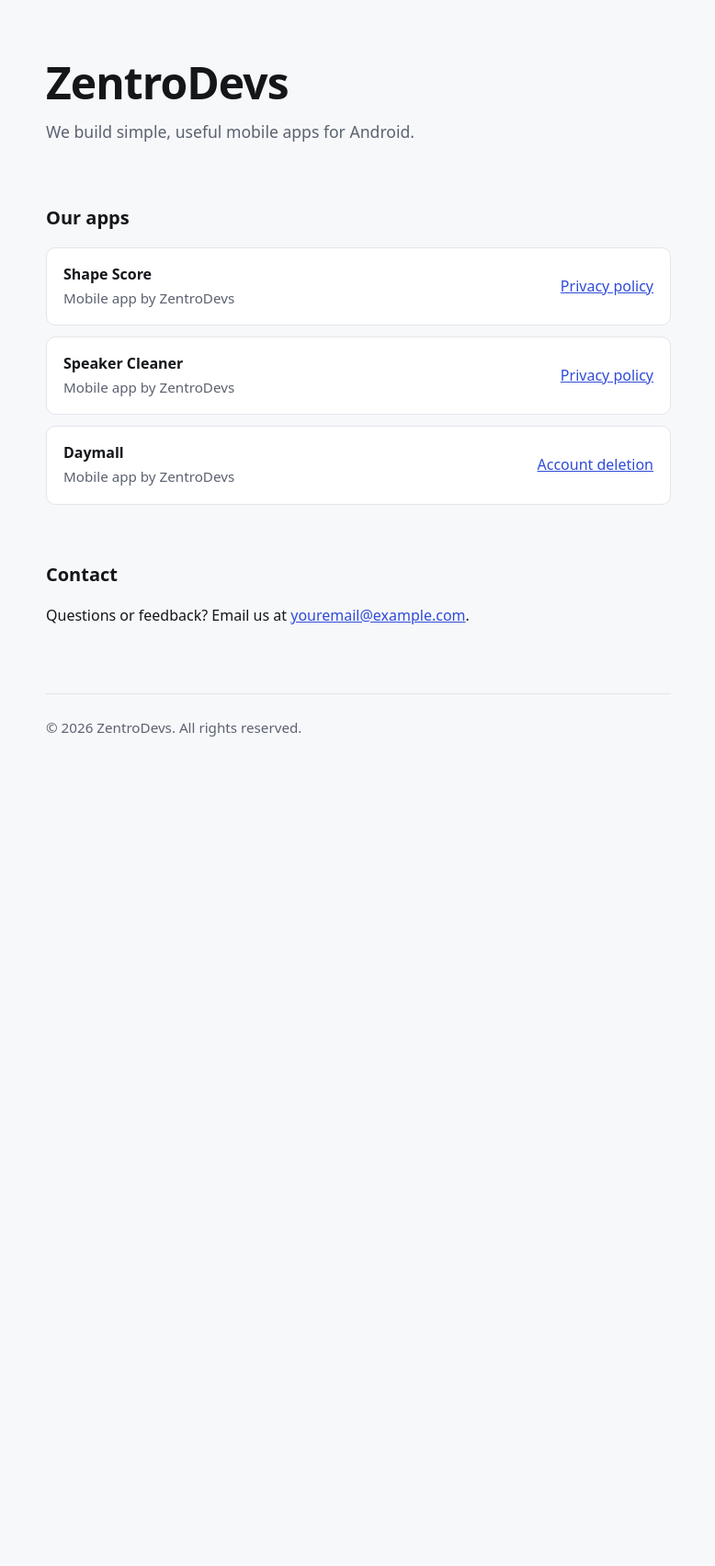
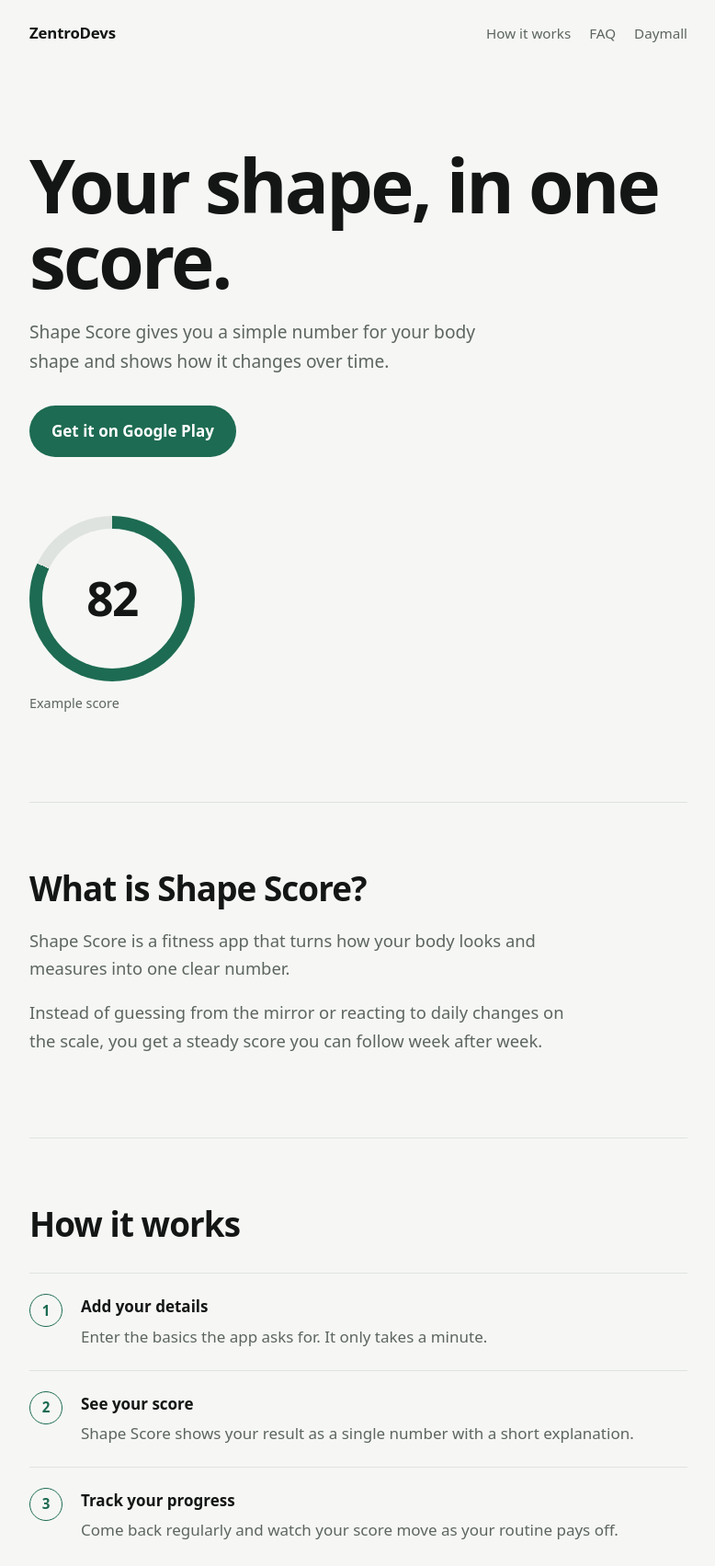
Before and after one commit to ZentroDevs/zentrodevs.github.io, a plain HTML site: page index.html in a window 1280 px wide. Shown: the top 1703 px of the page at 92% size, without its empty margins (250-1028 px from the left). Before the commit the page ends 851 px from the top, so only its background shows below. Drawn offline with Linux system fonts and the light colour scheme.

Commit message:
Update index.html

```diff
--- a/index.html
+++ b/index.html
@@ -3,97 +3,174 @@
 <head>
 <meta charset="utf-8">
 <meta name="viewport" content="width=device-width, initial-scale=1">
-<title>ZentroDevs – Mobile apps</title>
-<meta name="description" content="ZentroDevs builds simple, useful mobile apps.">
+<title>ZentroDevs – Shape Score and Daymall</title>
+<meta name="description" content="Shape Score gives you one clear score for your body shape and tracks how it changes. By ZentroDevs.">
 <style>
   :root {
-    --bg: #f7f8fa;
+    --bg: #f6f7f5;
     --surface: #ffffff;
-    --text: #14161a;
-    --muted: #5b6270;
-    --line: #e2e5ea;
-    --accent: #2f4bd8;
+    --text: #131614;
+    --muted: #5d655f;
+    --line: #dfe3df;
+    --accent: #1d6b52;
+    --accent-ink: #ffffff;
   }
   @media (prefers-color-scheme: dark) {
     :root {
-      --bg: #101216;
-      --surface: #181b21;
-      --text: #eceef2;
-      --muted: #9aa1ae;
-      --line: #2a2e37;
-      --accent: #8ea2ff;
+      --bg: #0f1210;
+      --surface: #161a17;
+      --text: #eef1ee;
+      --muted: #98a19a;
+      --line: #262c27;
+      --accent: #5fd3a8;
+      --accent-ink: #08130e;
     }
   }
   * { box-sizing: border-box; }
+  html { scroll-behavior: smooth; }
+  @media (prefers-reduced-motion: reduce) { html { scroll-behavior: auto; } }
   body {
-    margin: 0;
-    background: var(--bg);
-    color: var(--text);
+    margin: 0; background: var(--bg); color: var(--text);
     font-family: system-ui, -apple-system, "Segoe UI", Roboto, Arial, sans-serif;
-    line-height: 1.6;
+    line-height: 1.65; font-size: 17px;
   }
-  .wrap { max-width: 720px; margin: 0 auto; padding: 0 20px; }
-  header { padding: 64px 0 40px; }
-  h1 { font-size: clamp(2rem, 6vw, 3rem); line-height: 1.1; margin: 0 0 12px; letter-spacing: -0.02em; }
-  header p { color: var(--muted); font-size: 1.1rem; margin: 0; max-width: 52ch; }
-  h2 { font-size: 1.25rem; margin: 0 0 16px; }
-  section { padding: 24px 0; }
-  .app {
-    display: flex; justify-content: space-between; align-items: center; gap: 16px;
-    background: var(--surface); border: 1px solid var(--line); border-radius: 10px;
-    padding: 16px 18px; margin-bottom: 12px;
+  .wrap { max-width: 760px; margin: 0 auto; padding: 0 22px; }
+  a { color: var(--accent); }
+  a:focus-visible, summary:focus-visible { outline: 2px solid var(--accent); outline-offset: 3px; }
+
+  nav { display: flex; justify-content: space-between; align-items: center; padding: 22px 0; }
+  nav strong { font-size: 1.05rem; letter-spacing: -0.01em; }
+  nav a { color: var(--muted); text-decoration: none; margin-left: 20px; font-size: 0.95rem; }
+  nav a:hover { color: var(--text); }
+
+  .hero { padding: 88px 0 96px; }
+  .hero h1 { font-size: clamp(2.8rem, 9vw, 5rem); line-height: 1.02; letter-spacing: -0.035em; margin: 0 0 22px; font-weight: 700; }
+  .hero p { font-size: 1.2rem; color: var(--muted); max-width: 46ch; margin: 0 0 32px; }
+  .btn {
+    display: inline-block; background: var(--accent); color: var(--accent-ink);
+    padding: 14px 24px; border-radius: 999px; text-decoration: none; font-weight: 600;
   }
-  .app strong { display: block; }
-  .app span { color: var(--muted); font-size: 0.95rem; }
-  a { color: var(--accent); }
-  a:focus-visible { outline: 2px solid var(--accent); outline-offset: 2px; }
-  footer { border-top: 1px solid var(--line); margin-top: 32px; padding: 24px 0 48px; color: var(--muted); font-size: 0.95rem; }
+  .btn:hover { opacity: 0.9; }
+
+  .score {
+    --v: 82;
+    width: 180px; aspect-ratio: 1; border-radius: 50%; margin: 64px 0 0;
+    background: conic-gradient(var(--accent) calc(var(--v) * 1%), var(--line) 0);
+    display: grid; place-items: center; position: relative;
+  }
+  .score::before { content: ""; position: absolute; inset: 14px; border-radius: 50%; background: var(--bg); }
+  .score span { position: relative; font-size: 3.2rem; font-weight: 700; letter-spacing: -0.03em; }
+  .score-note { color: var(--muted); font-size: 0.9rem; margin-top: 12px; }
+
+  section { padding: 72px 0; border-top: 1px solid var(--line); }
+  h2 { font-size: clamp(1.7rem, 5vw, 2.3rem); line-height: 1.15; letter-spacing: -0.025em; margin: 0 0 20px; }
+  p { margin: 0 0 18px; }
+  .lead { font-size: 1.15rem; color: var(--muted); max-width: 58ch; }
+
+  ol.steps { list-style: none; padding: 0; margin: 32px 0 0; counter-reset: s; }
+  ol.steps li { counter-increment: s; padding: 22px 0 22px 56px; border-top: 1px solid var(--line); position: relative; }
+  ol.steps li::before {
+    content: counter(s); position: absolute; left: 0; top: 22px;
+    width: 34px; height: 34px; border-radius: 50%; border: 1px solid var(--accent);
+    color: var(--accent); display: grid; place-items: center; font-weight: 600; font-size: 0.95rem;
+  }
+  ol.steps strong { display: block; margin-bottom: 4px; }
+  ol.steps span { color: var(--muted); }
+
+  dl { margin: 32px 0 0; }
+  dt { font-weight: 600; margin-top: 28px; padding-top: 28px; border-top: 1px solid var(--line); }
+  dt:first-child { margin-top: 0; padding-top: 0; border-top: 0; }
+  dd { margin: 6px 0 0; color: var(--muted); }
+
+  details { border-top: 1px solid var(--line); padding: 18px 0; }
+  details:last-of-type { border-bottom: 1px solid var(--line); }
+  summary { cursor: pointer; font-weight: 600; }
+  details p { margin: 12px 0 0; color: var(--muted); }
+
+  .also { display: flex; justify-content: space-between; align-items: baseline; gap: 20px; flex-wrap: wrap; }
+  .also p { margin: 0; color: var(--muted); max-width: 46ch; }
+
+  footer { border-top: 1px solid var(--line); padding: 40px 0 64px; color: var(--muted); font-size: 0.95rem; }
+  footer a { color: var(--muted); margin-right: 18px; }
 </style>
 </head>
 <body>
   <div class="wrap">
-    <header>
-      <h1>ZentroDevs</h1>
-      <p>We build simple, useful mobile apps for Android.</p>
+    <nav>
+      <strong>ZentroDevs</strong>
+      <div><a href="#how">How it works</a><a href="#faq">FAQ</a><a href="#daymall">Daymall</a></div>
+    </nav>
+
+    <header class="hero">
+      <h1>Your shape, in one score.</h1>
+      <p>Shape Score gives you a simple number for your body shape and shows how it changes over time.</p>
+      <a class="btn" href="https://play.google.com/store/apps/details?id=YOUR_PACKAGE_NAME">Get it on Google Play</a>
+      <div class="score" role="img" aria-label="Example score of 82"><span>82</span></div>
+      <div class="score-note">Example score</div>
     </header>
 
     <main>
-      <section>
-        <h2>Our apps</h2>
-
-        <div class="app">
-          <div>
-            <strong>Shape Score</strong>
-            <span>Mobile app by ZentroDevs</span>
-          </div>
-          <a href="/Shape-score-privacy/">Privacy policy</a>
-        </div>
-
-        <div class="app">
-          <div>
-            <strong>Speaker Cleaner</strong>
-            <span>Mobile app by ZentroDevs</span>
-          </div>
-          <a href="/Speaker-Cleaner-Privacy/">Privacy policy</a>
-        </div>
-
-        <div class="app">
-          <div>
-            <strong>Daymall</strong>
-            <span>Mobile app by ZentroDevs</span>
-          </div>
-          <a href="/daymall-account-delete/">Account deletion</a>
-        </div>
+      <section id="about">
+        <h2>What is Shape Score?</h2>
+        <p class="lead">Shape Score is a fitness app that turns how your body looks and measures into one clear number.</p>
+        <p class="lead">Instead of guessing from the mirror or reacting to daily changes on the scale, you get a steady score you can follow week after week.</p>
       </section>
 
-      <section>
-        <h2>Contact</h2>
-        <p>Questions or feedback? Email us at <a href="mailto:youremail@example.com">youremail@example.com</a>.</p>
+      <section id="how">
+        <h2>How it works</h2>
+        <ol class="steps">
+          <li><strong>Add your details</strong><span>Enter the basics the app asks for. It only takes a minute.</span></li>
+          <li><strong>See your score</strong><span>Shape Score shows your result as a single number with a short explanation.</span></li>
+          <li><strong>Track your progress</strong><span>Come back regularly and watch your score move as your routine pays off.</span></li>
+        </ol>
+      </section>
+
+      <section id="features">
+        <h2>What you get</h2>
+        <dl>
+          <dt>One clear number</dt>
+          <dd>No charts to decode. Your score is easy to read and easy to remember.</dd>
+          <dt>Progress over time</dt>
+          <dd>See how your score changes across days and weeks, so you know what is working.</dd>
+          <dt>Simple and focused</dt>
+          <dd>No clutter and no complicated setup. Open the app, check your score, get on with your day.</dd>
+          <dt>Made for everyday fitness</dt>
+          <dd>Whether you are just starting or already training, the score gives you a steady reference point.</dd>
+        </dl>
+      </section>
+
+      <section id="faq">
+        <h2>Questions</h2>
+        <details>
+          <summary>Is Shape Score a medical app?</summary>
+          <p>No. Shape Score is for fitness and general wellness only. It does not give medical advice. Talk to a qualified professional before making health decisions.</p>
+        </details>
+        <details>
+          <summary>Which devices does it run on?</summary>
+          <p>Shape Score is available for Android on Google Play.</p>
+        </details>
+        <details>
+          <summary>Where can I read the privacy policy?</summary>
+          <p>You can read it here: <a href="/Shape-score-privacy/">Shape Score privacy policy</a>.</p>
+        </details>
+        <details>
+          <summary>How do I contact support?</summary>
+          <p>Email us at <a href="mailto:muhammadsalman2160@gmail.com">muhammadsalman2160@gmail.com</a>.</p>
+        </details>
+      </section>
+
+      <section id="daymall">
+        <h2>Also from ZentroDevs: Daymall</h2>
+        <div class="also">
+          <p>Daymall is our other app. If you want your Daymall account and data removed, use the page on the right.</p>
+          <a href="/daymall-account-delete/">Delete your Daymall account</a>
+        </div>
       </section>
     </main>
 
     <footer>
-      &copy; 2026 ZentroDevs. All rights reserved.
+      <p><a href="/Shape-score-privacy/">Shape Score privacy</a><a href="/daymall-account-delete/">Daymall account deletion</a><a href="mailto:youremail@example.com">Contact</a></p>
+      <p>&copy; 2026 ZentroDevs</p>
     </footer>
   </div>
 </body>
```
